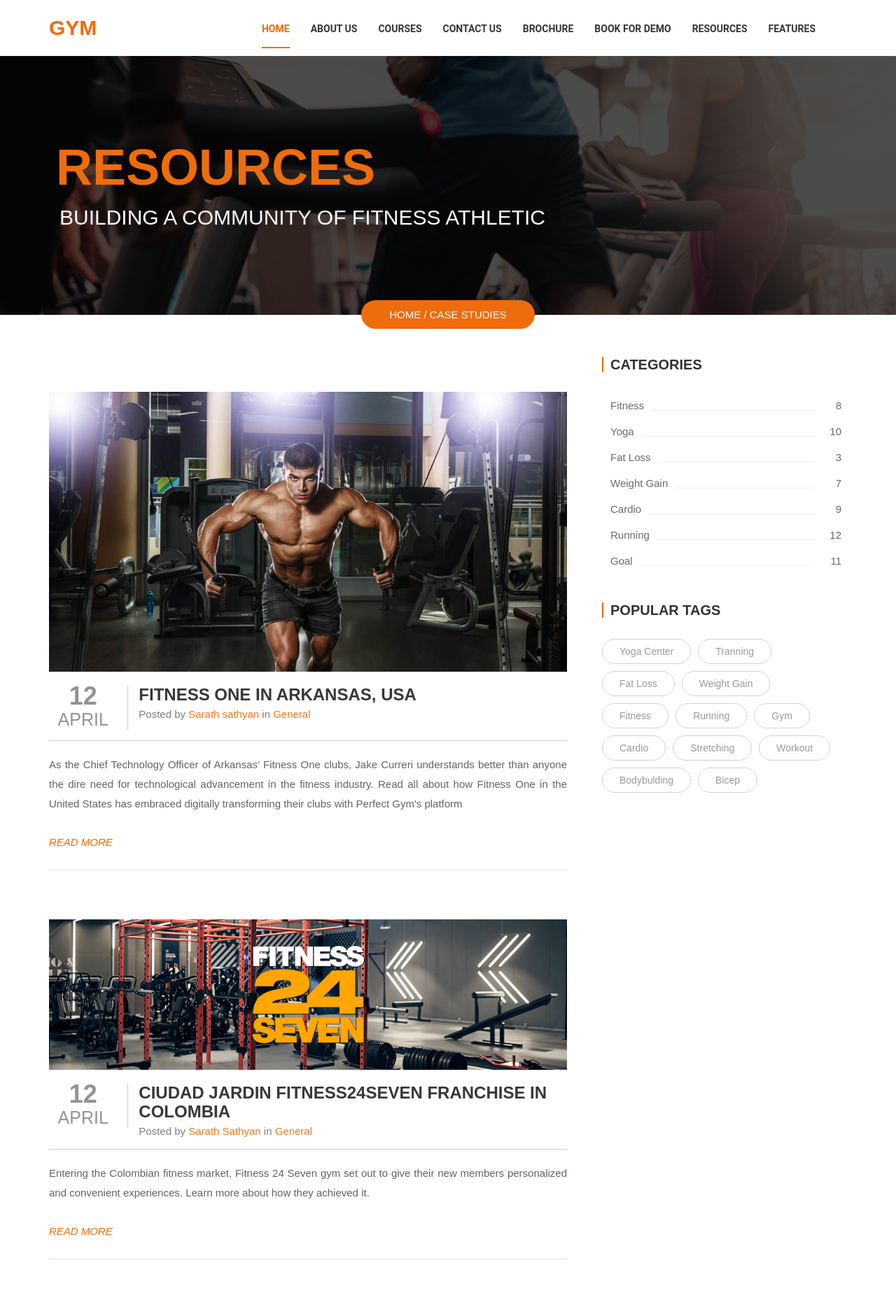
After one commit to Sarathsathyan/GymManagement, a Django app: page /resources/ in a window 1280 px wide. The commit adds this page. Shown: the top 1868 px of the page at 70% size. Run offline with Django 3.2, Linux system fonts and the light colour scheme; some libraries are stand-ins or nearby versions.

Commit message:
All issues fixed

```diff
--- a/GymSystem/forms.py
+++ b/GymSystem/forms.py
@@ -4,7 +4,7 @@ from django.forms import ModelForm
 from .models import demo
 #SEND MAIL
 
-class demo(ModelForm):
+class Demo(ModelForm):
     class Meta:
         model = demo
         fields = ['business']
--- a/GymSystem/urls.py
+++ b/GymSystem/urls.py
@@ -10,6 +10,8 @@ urlpatterns = [
     path('single/<int:id>',views.single,name='single'),
     path('contact/',views.contact,name='contact'),
     path('about/',views.about,name='about'),
-    path('demo/',views.Demo,name='demo'),
+    path('demo/',views.Demos,name='demo'),
     path('features/',views.feature,name='features'),
+    path('resources/',views.resources,name='resources'),
+
     ]
--- a/GymSystem/views.py
+++ b/GymSystem/views.py
@@ -4,8 +4,8 @@ from GymManagement.settings import EMAIL_HOST_USER
 from django.core.mail import send_mail
 from django.contrib import messages
 from email_validator import validate_email, EmailNotValidError
-from .models import Register,Contact,Reviews
-from .forms import demo
+from .models import Register,Contact,Reviews,demo
+from .forms import Demo
 
 # Create your views here.
 
@@ -146,8 +146,21 @@ def about(request):
 
 # DEMO
 
-def Demo(request):
-    form = demo()
+def Demos(request):
+    form = Demo()
+    if request.method == 'POST':
+        print("submit")
+        name = request.POST["firstname"]
+        lastname = request.POST["lastname"]
+        email = request.POST['email']
+        mobile = request.POST['mobile']
+        cname = request.POST['cname']
+        number = request.POST['num']
+        software = request.POST['soft']
+        business = request.POST.get('business')
+        print(business)
+        messages.success(request,"Submitted successfully ! Admin will contact you")
+        data = demo(firstname=name,lastname=lastname,email=email,)
     context ={
         'form' :form,
     }
@@ -156,3 +169,8 @@ def Demo(request):
 #features
 def feature(request):
     return render(request,'GymPages/features.html')
+
+#resources
+
+def resources(request):
+    return render(request,'GymPages/resources.html')
--- a/templates/GymPages/demo.html
+++ b/templates/GymPages/demo.html
@@ -23,6 +23,7 @@
   <section class="blog_main_sec">
     <div class="container">
       <div class="row">
+          {% include 'partials/_alerts.html' %}
           <form method="post">
 
             <div class="col-md-6">
@@ -44,7 +45,7 @@
             </div>
             <div class="col-md-6">
               <div class="inner_about_con">
-                <h1>Register for demo</h1><br>
+                <h1>Register for demo</h1>
                    {{ form|crispy }}<br>
                   Club/company name*
                   <input type="text" class="form-control form" name="cname" required><br>
--- /dev/null
+++ b/templates/GymPages/resources.html
@@ -0,0 +1,137 @@
+{% extends 'base.html' %}
+{% block content %}{% load static %}
+    <div class="page-wrapper blogpage2">
+  <!-- Preloader -->
+  <div class="preloader"></div>
+  <!-- Preloader -->
+
+    <!-- Page_banner start -->
+  <section class="breadcrumb_sec">
+    <div class="container">
+      <div class="row">
+        <div class="blog_txt wow fadeIn animated" data-wow-delay="1s" data-wow-duration="1000ms">
+          <h1 class="wow fadeInUp animated title_animate"> RESOURCES </h1>
+          <h3 class="wow fadeInUp animated titlep_animate"> Building A Community of Fitness Athletic </h3>
+        </div>
+      </div>
+    </div>
+    <p class="breadcrumb1"><span> Home / case studies </span></p>
+  </section>
+  <!-- Page_banner end -->
+    <!-- Blog start -->
+  <div class="blog_main_sec">
+    <div class="container">
+      <div class="row">
+        <div class="col-sm-12 col-md-8 col-xs-12 blog_left">
+          <article class="blog_detail wow fadeInUp animated" data-wow-delay="1s" data-wow-duration="1000ms">
+            <div class="blog_main_img"><a href="https://www.perfectgym.com/en/blog/case-studies/case-study-fitness-one-arkansas-usa"><img class="img-responsive" src="{% static 'images/b1.jpg' %}" alt=""></a> </div>
+            <div class="blog_intro col-sm-12 col-md-12">
+              <div class="row">
+                <div class="blog_date col-sm-2 cop-md-2 col-xs-3">
+                  <p><span> 12 </span></p>
+                  <p> APRIL</p>
+                </div>
+                <div class="blog_intro_title col-sm-10 cop-md-10 col-xs-9">
+                  <h3 class="blog_title"><a href="https://www.perfectgym.com/en/blog/case-studies/case-study-fitness-one-arkansas-usa">Fitness One in Arkansas, USA </a></h3>
+                  <p> Posted by <span class="orange_text"><a href="#">Sarath sathyan</a></span> in <span class="orange_text"><a href="#">General</a></span></p>
+                </div>
+              </div>
+            </div>
+            <p class="blog_pera">As the Chief Technology Officer of Arkansas’ Fitness One clubs, Jake Curreri understands better than anyone the dire need for technological advancement in the fitness industry. Read all about how Fitness One in the United States has embraced digitally transforming their clubs with Perfect Gym's platform</p>
+            <div class="read_social col-sm-12 col-xs-12">
+              <div class="row">
+                <div class="pull-left"><a href="https://www.perfectgym.com/en/blog/case-studies/case-study-fitness-one-arkansas-usa"> Read more <i class="fa fa-angle-right" aria-hidden="true"></i> </a></div> </div>
+            </div>
+          </article>
+          <article class="blog_detail wow fadeInUp animated" data-wow-delay="1s" data-wow-duration="1000ms">
+            <div class="blog_main_img"><a href="blog_detail.html"><img class="img-responsive" src="{% static 'images/24.png' %}" alt=""></a> </div>
+            <div class="blog_intro col-sm-12 col-md-12">
+              <div class="row">
+                <div class="blog_date col-sm-2 cop-md-2 col-xs-3">
+                  <p><span> 12 </span></p>
+                  <p> APRIL</p>
+                </div>
+                <div class="blog_intro_title col-sm-10 cop-md-10 col-xs-9">
+                  <h3 class="blog_title"><a href="blog_detail.html">Ciudad Jardin Fitness24Seven Franchise in Colombia </a></h3>
+                  <p> Posted by <span class="orange_text"><a href="#">Sarath Sathyan</a></span> in <span class="orange_text"><a href="#">General</a></span></p>
+                </div>
+              </div>
+            </div>
+            <p class="blog_pera">Entering the Colombian fitness market, Fitness 24 Seven gym set out to give their new members personalized and convenient experiences. Learn more about how they achieved it. </p>
+            <div class="read_social col-sm-12 col-xs-12">
+              <div class="row">
+                <div class="pull-left"><a href="blog_detail.html"> Read more <i class="fa fa-angle-right" aria-hidden="true"></i> </a></div>
+
+              </div>
+            </div>
+          </article>
+          <article class="blog_detail wow fadeInUp animated" data-wow-delay="1s" data-wow-duration="1000ms">
+            <div class="blog_main_img"><a href="https://www.perfectgym.com/en/blog/case-studies/case-study-il-fiore-health-centers-netherlands"><img class="img-responsive" src="{% static 'images/fit.jpg' %}" alt=""></a> </div>
+            <div class="blog_intro col-sm-12 col-md-12">
+              <div class="row">
+                <div class="blog_date col-sm-2 cop-md-2 col-xs-3">
+                  <p><span> 12 </span></p>
+                  <p> APRIL</p>
+                </div>
+                <div class="blog_intro_title col-sm-10 cop-md-10 col-xs-9">
+                  <h3 class="blog_title"><a href="https://www.perfectgym.com/en/blog/case-studies/case-study-il-fiore-health-centers-netherlands">il fiore Health Centers in the Netherlands </a></h3>
+                  <p> Posted by <span class="orange_text"><a href="#">Sarath Sathyan</a></span> in <span class="orange_text"><a href="#">General</a></span></p>
+                </div>
+              </div>
+            </div>
+            <p class="blog_pera">Entering the Colombian fitness market, Fitness 24 Seven gym set out to give their new members personalized and convenient experiences. Learn more about how they achieved it.  </p>
+            <div class="read_social col-sm-12 col-xs-12">
+              <div class="row">
+                <div class="pull-left"><a href="https://www.perfectgym.com/en/blog/case-studies/case-study-ciudad-jardin-fitness24seven-franchise-colombia"> Read more <i class="fa fa-angle-right" aria-hidden="true"></i> </a></div> </div>
+            </div>
+          </article>
+        </div>
+        <div class="col-sm-12 col-md-4 col-xs-12 blog_right">
+
+          <article class="Categories_blog wow fadeInUp animated" data-wow-delay="300ms" data-wow-duration="1000ms">
+            <h3 class="blog_title"> Categories </h3>
+            <ul class="Categories">
+              <li class="cat_list "><a href="#"><span class="cat_name"> <i class="fa fa-circle" aria-hidden="true"></i>Fitness </span> <span class="blog_no pull-right">8 </span></a> </li>
+              <li class="cat_list"><a href="#"><span class="cat_name"> <i class="fa fa-circle" aria-hidden="true"></i> Yoga </span> <span class="blog_no pull-right">10 </span></a> </li>
+              <li class="cat_list"><a href="#"><span class="cat_name"> <i class="fa fa-circle" aria-hidden="true"></i> Fat Loss </span> <span class="blog_no pull-right">3</span></a> </li>
+              <li class="cat_list"><a href="#"><span class="cat_name"> <i class="fa fa-circle" aria-hidden="true"></i> Weight Gain </span> <span class="blog_no pull-right">7</span></a> </li>
+              <li class="cat_list"><a href="#"><span class="cat_name"> <i class="fa fa-circle" aria-hidden="true"></i> Cardio</span> <span class="blog_no pull-right">9 </span></a> </li>
+              <li class="cat_list"><a href="#"><span class="cat_name"> <i class="fa fa-circle" aria-hidden="true"></i> Running </span> <span class="blog_no pull-right">12 </span></a> </li>
+              <li class="cat_list"><a href="#"><span class="cat_name"> <i class="fa fa-circle" aria-hidden="true"></i> Goal </span> <span class="blog_no pull-right">11 </span></a> </li>
+              <!-- <li class="cat_list"><a href="#"> <span class="cat_name"><i class="fa fa-circle" aria-hidden="true"></i> Stretching</span>
+
+							<span class="blog_no pull-right">8 </span></a>
+						</li> -->
+              <!-- <li class="cat_list"><a href="#"><span class="cat_name"> <i class="fa fa-circle" aria-hidden="true"></i> Gym </span>
+
+							<span class="blog_no pull-right">2 </span></a>
+						</li> -->
+            </ul>
+          </article>
+
+
+          <article class="tags_blog col-sm-12 col-xs-12 colmd-12 wow zoomIn animated" data-wow-delay="900ms" data-wow-duration="1000ms">
+            <h3 class="blog_title"> Popular tags </h3>
+            <ul class="tag_list">
+              <li class="tags"> <a href="#">Yoga Center </a></li>
+              <li class="tags"> <a href="#">Tranning </a></li>
+              <li class="tags"> <a href="#">Fat Loss </a></li>
+              <li class="tags"> <a href="#">Weight Gain </a> </li>
+              <li class="tags "> <a href="#">Fitness </a></li>
+              <li class="tags"> <a href="#">Running </a></li>
+              <li class="tags"> <a href="#">Gym </a></li>
+              <li class="tags"> <a href="#">Cardio </a> </li>
+              <li class="tags"> <a href="#">stretching </a> </li>
+              <li class="tags"> <a href="#">Workout </a> </li>
+              <li class="tags"> <a href="#">Bodybulding </a> </li>
+              <li class="tags"> <a href="#">Bicep </a> </li>
+            </ul>
+          </article>
+        </div>
+      </div>
+    </div>
+  </div>
+  <!-- Blog end -->
+
+    </div>
+{% endblock %}
--- a/templates/partials/_header.html
+++ b/templates/partials/_header.html
@@ -5,7 +5,7 @@
     <title>Title</title>
 </head>
 <body>
-
+{% load static %}
   <!-- Header Start -->
   <header class="main-header index_header">
     <div class="header-lower">
@@ -42,11 +42,15 @@
                   <a href="{% url 'contact' %}" class="js-scroll-trigger">CONTACT US</a>
                 </li>
                   <li class="nav-link">
-                  <a href="{% url 'contact' %}" class="js-scroll-trigger">BROCHURE</a>
+                  <a href="{% static 'images/gym.pdf' %}" class="js-scroll-trigger">BROCHURE</a>
                 </li>
                   <li class="nav-link">
                   <a href="{% url 'demo' %}" class="js-scroll-trigger">BOOK FOR DEMO</a>
                 </li>
+                  </li>
+                  <li class="nav-link">
+                  <a href="{% url 'resources' %}" class="js-scroll-trigger">Resources</a>
+                 </li>
                   <li class="nav-link">
                   <a href="{% url 'features' %}" class="js-scroll-trigger">FEATURES</a>
                 </li>
```
Also changed, not shown: static/css/style.css (+6 -1 lines), templates/GymPages/features.html (+5 -5 lines), GymManagement/static/images/24.png (added), GymManagement/static/images/fit.jpg (added), 1 other file.
